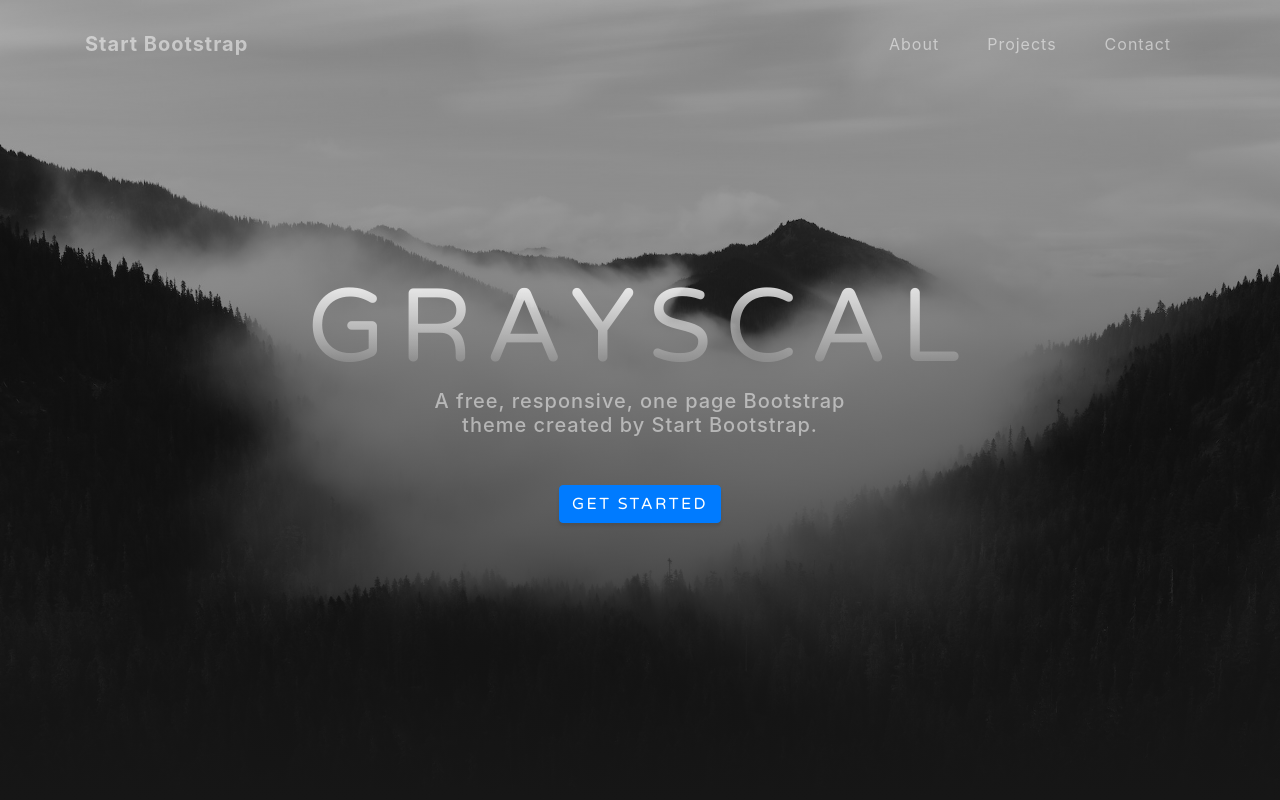
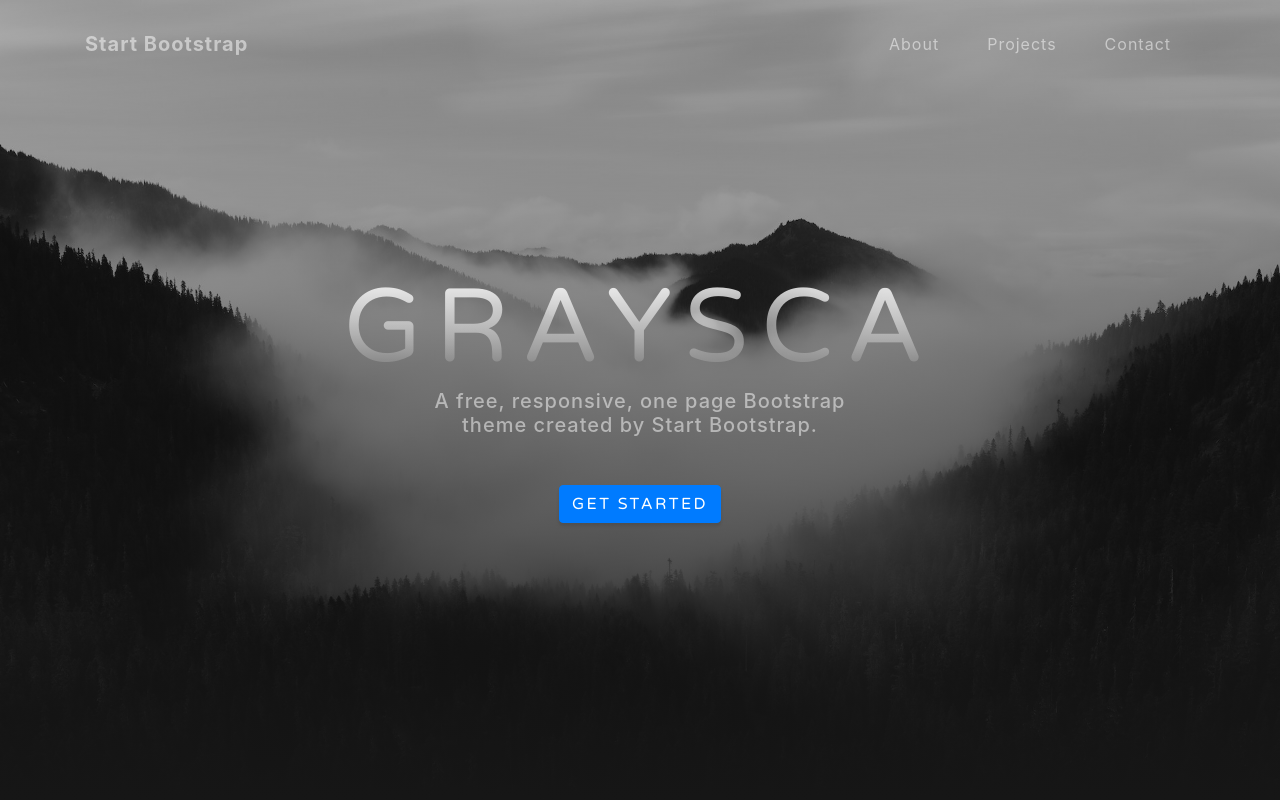
Before and after one commit to rabaaa/Rabia, a website with bundled scripts: page index.html in a window 1280 px wide. Shown: the top 800 px of the page. Built offline with nearby package versions, Linux system fonts and the light colour scheme.

Commit message:
upload theme

```diff
--- a/index.html
+++ b/index.html
@@ -53,7 +53,7 @@
   <header class="masthead">
     <div class="container d-flex h-100 align-items-center">
       <div class="mx-auto text-center">
-        <h1 class="mx-auto my-0 text-uppercase">Grayscal</h1>
+        <h1 class="mx-auto my-0 text-uppercase">Graysca</h1>
         <h2 class="text-white-50 mx-auto mt-2 mb-5">A free, responsive, one page Bootstrap theme created by Start Bootstrap.</h2>
         <a href="#about" class="btn btn-primary js-scroll-trigger">Get Started</a>
       </div>
```
